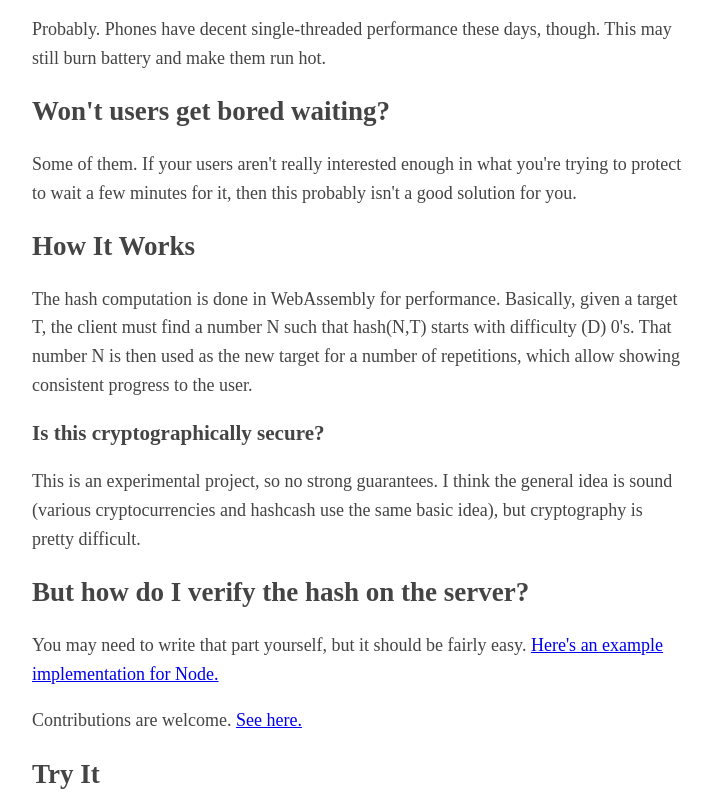
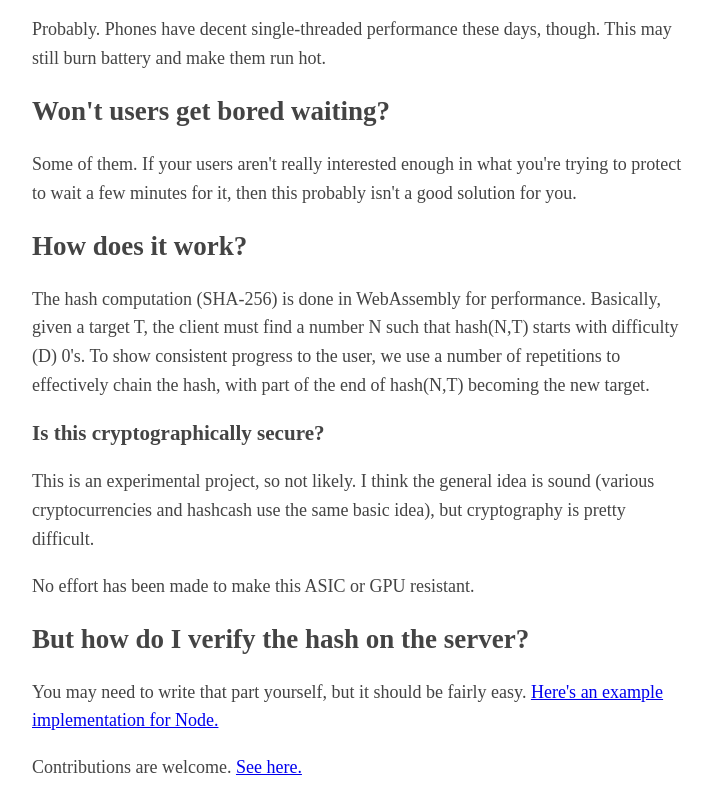
Before and after one commit to ScottPeterJohnson/hashwall, a website built with webpack: page static/index.html in a window 1280 px wide. Shown: the part 495-1292 px from the top of the page, without its empty margins (283-994 px from the left). Built offline with nearby package versions, Linux system fonts and the light colour scheme.

Commit message:
Update explanations and caveats on demo page

```diff
--- a/static/index.html
+++ b/static/index.html
@@ -48,24 +48,27 @@
         this probably isn't a good solution for you.
     </p>
 
-    <h2>How It Works</h2>
+    <h2>How does it work?</h2>
     <p>
-        The hash computation is done in WebAssembly for performance.
+        The hash computation (SHA-256) is done in WebAssembly for performance.
         Basically, given a target T, the client must find a number N such that hash(N,T) starts with difficulty (D) 0's.
-        That number N is then used as the new target for a number of repetitions, which allow showing consistent progress
-        to the user.
+        To show consistent progress to the user, we use a number of repetitions to effectively chain the hash, with part
+        of the end of hash(N,T) becoming the new target.
     </p>
     <h3>Is this cryptographically secure?</h3>
     <p>
-        This is an experimental project, so no strong guarantees.
+        This is an experimental project, so not likely.
         I think the general idea is sound (various cryptocurrencies and hashcash use the same basic idea), but
         cryptography is pretty difficult.
+    </p>
+    <p>
+        No effort has been made to make this ASIC or GPU resistant.
     </p>
 
     <h2>But how do I verify the hash on the server?</h2>
     <p>
         You may need to write that part yourself, but it should be fairly easy.
-        <a href="https://github.com/ScottPeterJohnson/hashwall/blob/46c403e7892e2f8ba32b1c837be62f72c93db9a9/js/test/page.ts#L79">Here's an example implementation for Node.</a>
+        <a href="https://github.com/ScottPeterJohnson/hashwall/blob/46c403e7892e2f8ba32b1c837be62f72c93db9a9/js/test/page.ts#L85">Here's an example implementation for Node.</a>
     </p>
     <p>
         Contributions are welcome.
```
Also changed, not shown: dist/index.html.
